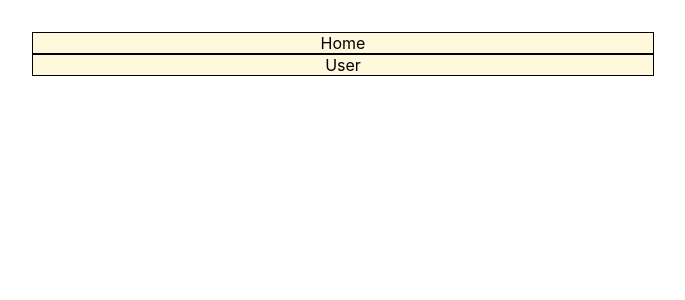
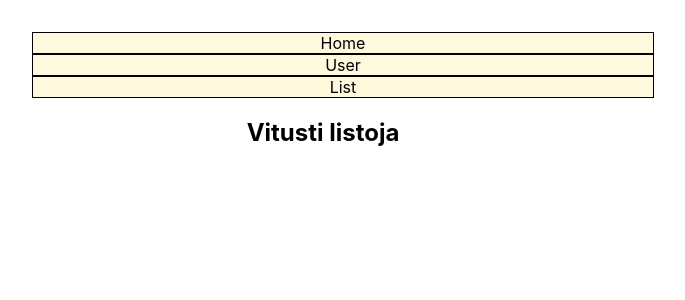
Before and after one commit to OtsoHellman/drink-counter-front, a React (Create React App) app: page /list in a window 1280 px wide. Shown: the top 300 px of the page, without its empty margins (317-1002 px from the left). Built offline with nearby package versions, Linux system fonts and the light colour scheme.

Commit message:
Routing and List page

```diff
--- a/package.json
+++ b/package.json
@@ -4,7 +4,10 @@
   "private": true,
   "dependencies": {
     "react": "^16.6.3",
+    "react-charts": "^2.0.0-alpha.7",
     "react-dom": "^16.6.3",
+    "react-router": "^4.3.1",
+    "react-router-dom": "^4.3.1",
     "react-scripts": "2.1.1"
   },
   "scripts": {
--- a/src/App.js
+++ b/src/App.js
@@ -6,6 +6,7 @@ import {
 } from "react-router-dom";
 import Home from './Containers/Home'
 import User from './Containers/User'
+import List from './Containers/List'
 import './App.css';
 
 class App extends Component {
@@ -17,10 +18,12 @@ class App extends Component {
                     <ul className="header">
                         <li><NavLink exact to="/">Home</NavLink> </li>
                         <li><NavLink to="/user">User</NavLink></li>
+                        <li><NavLink to="/list">List</NavLink></li>
                     </ul>
                   <div className="content">
                     <Route exact path="/" component={Home} />
-                    <Route path="/user" component={User} />
+                      <Route path="/user" component={User} />
+                    <Route path="/list" component={List} />
                   </div>
                 </div>
               </BrowserRouter>
--- /dev/null
+++ b/src/Containers/List.js
@@ -0,0 +1,14 @@
+import React, { Component } from 'react';
+import '../App.css';
+
+class List extends Component {
+    render() {
+        return (
+            <div className="App">
+                <h2>Vitusti listoja</h2>
+            </div>
+        );
+    }
+}
+
+export default List;
```
